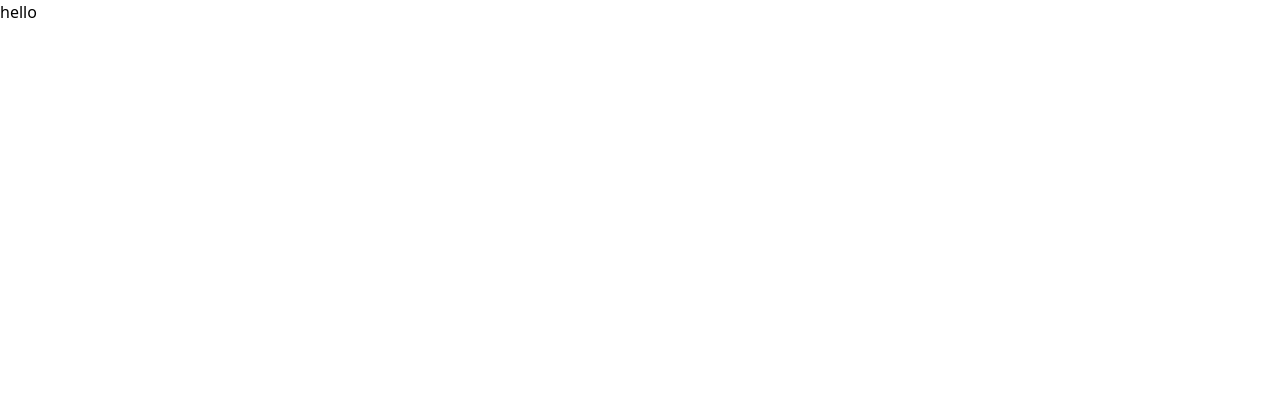
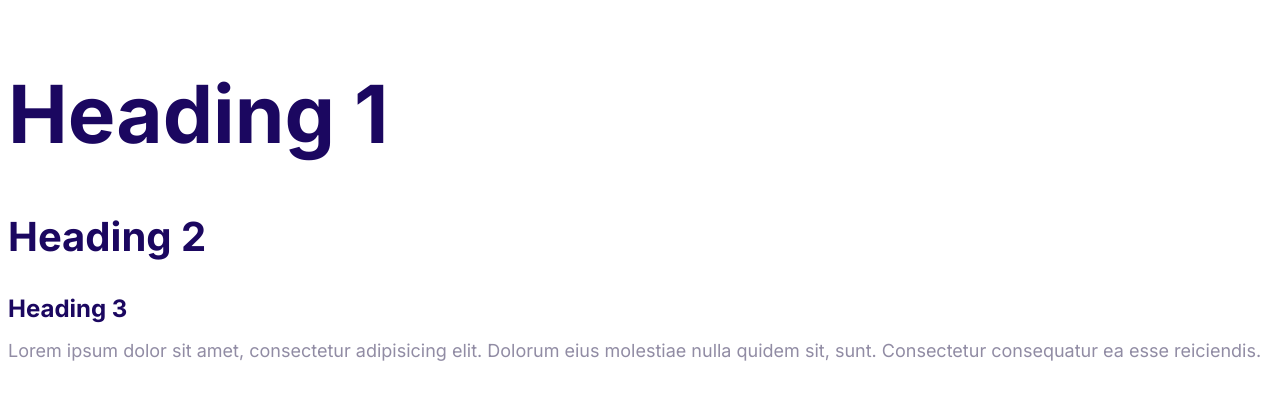
Before and after one commit to RZXQ/moshify, a website built with Vite: page index.html in a window 1280 px wide. Built offline with nearby package versions, Linux system fonts and the light colour scheme.

Commit message:
Refine HTML structure, add Google Fonts, and enhance CSS with typography styles

```diff
--- a/index.html
+++ b/index.html
@@ -1,13 +1,28 @@
 <!doctype html>
 <html lang="en">
-<head>
-    <meta charset="UTF-8"/>
-    <meta content="width=device-width, initial-scale=1.0" name="viewport"/>
+  <head>
+    <meta charset="UTF-8" />
+    <meta content="width=device-width, initial-scale=1.0" name="viewport" />
     <title>Vite + TS</title>
-    <link href="./src/style.css" rel="stylesheet">
-</head>
-<body>
-<div>hello</div>
-<script src="/src/main.ts" type="module"></script>
-</body>
+    <link href="https://fonts.googleapis.com" rel="preconnect" />
+    <link crossorigin href="https://fonts.gstatic.com" rel="preconnect" />
+    <link
+      href="https://fonts.googleapis.com/css2?family=Inter:ital,opsz,wght@0,14..32,100..900;1,14..32,100..900&display=swap"
+      rel="stylesheet"
+    />
+    <link href="./src/style.css" rel="stylesheet" />
+  </head>
+  <body>
+    <div>
+      <h1>Heading 1</h1>
+      <h2>Heading 2</h2>
+      <h3>Heading 3</h3>
+      <p>
+        Lorem ipsum dolor sit amet, consectetur adipisicing elit. Dolorum eius
+        molestiae nulla quidem sit, sunt. Consectetur consequatur ea esse
+        reiciendis.
+      </p>
+    </div>
+    <script src="/src/main.ts" type="module"></script>
+  </body>
 </html>
--- a/src/style.css
+++ b/src/style.css
@@ -1,9 +1,59 @@
-@import "tailwindcss";
-
 :root {
+  --color-accent: #ff3400;
+  --color-body: #918ca4;
+  --color-headings: #1b0760;
   --color-primary: #2584ff;
   --color-secondary: #00d9ff;
-  --color-accent: #ff3400;
-  --color-heading: #1b0760;
-  --color-body: #918ca4;
 }
+
+html {
+  box-sizing: border-box;
+  font-size: 62.5%;
+}
+
+body {
+  color: var(--color-body);
+  font-family: Inter, Arial, Helvetica, sans-serif;
+  font-size: 2.4rem;
+  line-height: 1.5;
+}
+
+h1,
+h2,
+h3 {
+  color: var(--color-headings);
+  margin-bottom: 1rem;
+}
+
+h1 {
+  font-size: 7rem;
+}
+
+h2 {
+  font-size: 4rem;
+}
+
+h3 {
+  font-size: 3rem;
+}
+
+p {
+  margin-top: 0;
+}
+
+@media screen and (min-width: 1024px) {
+  body {
+    font-size: 1.8rem;
+  }
+  h1 {
+    font-size: 8rem;
+  }
+
+  h2 {
+    font-size: 4rem;
+  }
+
+  h3 {
+    font-size: 2.4rem;
+  }
+}
```
